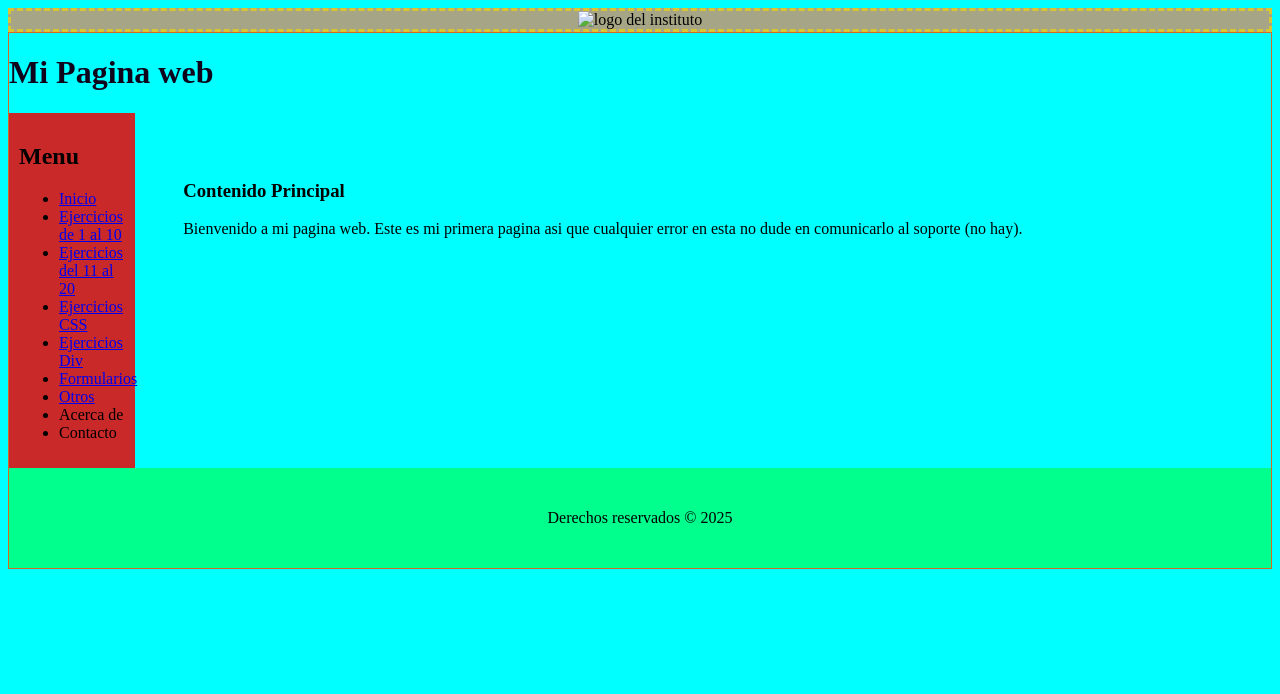
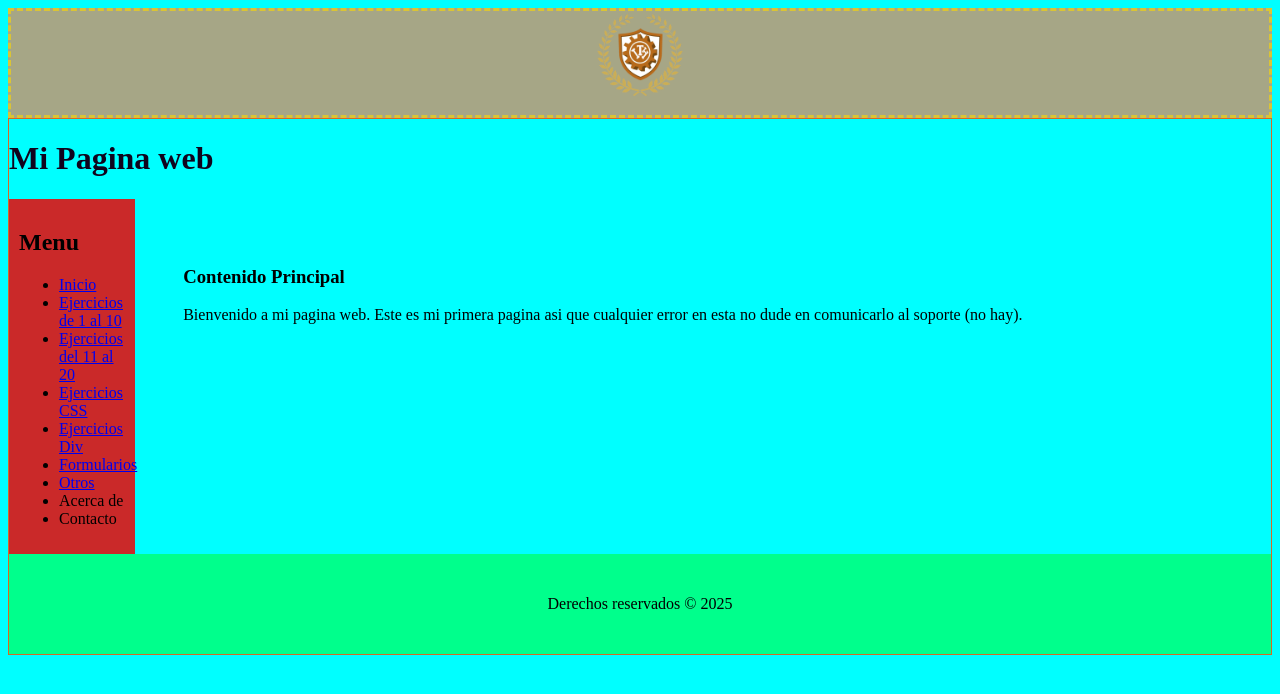
Before and after one commit to Miguel2007dumb/Misejercicios, a plain HTML site: page index.html in a window 1280 px wide. Drawn offline with Linux system fonts and the light colour scheme.

Commit message:
index.html

```diff
--- a/index.html
+++ b/index.html
@@ -58,7 +58,7 @@ iframe {
 <body bgcolor="aqua">
     <div style="background-color: rgba(252, 120, 72, 0.658); border-style:
 dashed; border-color: rgb(218, 196, 53);" id="wrapper">
-    <center><img src="D:\Desarrollo Web\img/logo.png" alt="logo del instituto" width="100px"
+    <center><img src="img\int.png" alt="logo del instituto" width="100px"
         height="100px"></center>
 </div>
     <div class="container">
```
